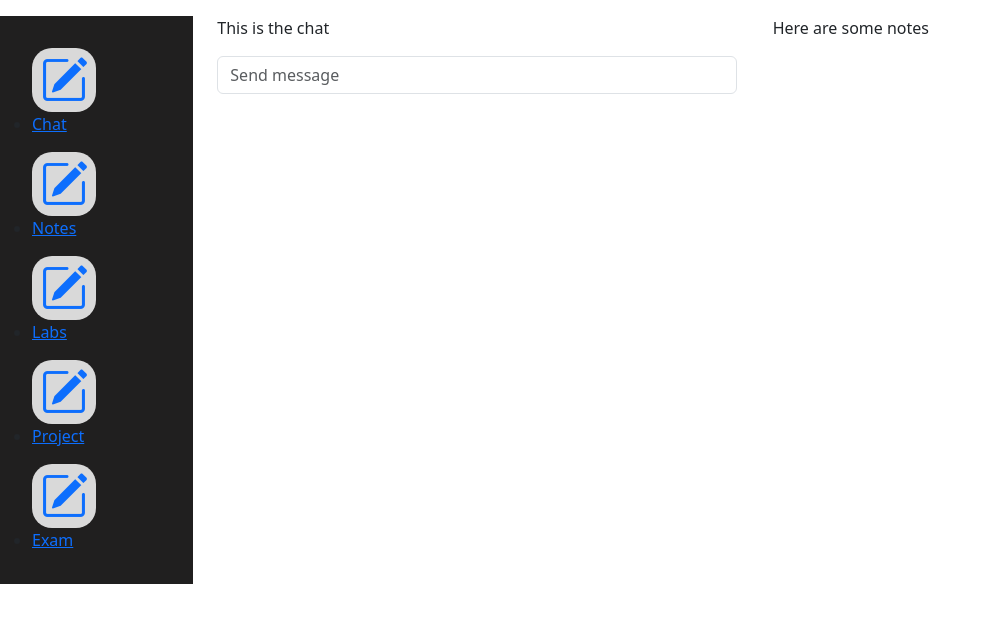
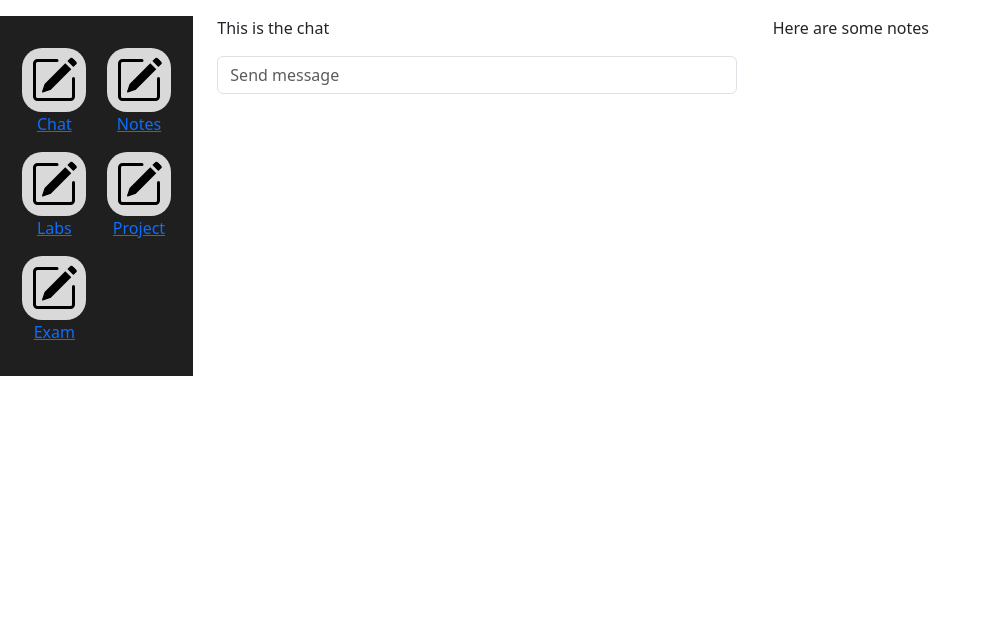
Before and after one commit to Agile-Web-Dev/UniNote, a Flask app: page /chatroom in a window 1280 px wide. Shown: the part 152-775 px from the top of the page, without its empty margins (0-991 px from the left). Run offline with Flask 3, Linux system fonts and the light colour scheme; some libraries are stand-ins or nearby versions.

Commit message:
Fix navbar from merge

```diff
--- a/app/static/css/chatroom.css
+++ b/app/static/css/chatroom.css
@@ -21,24 +21,11 @@
   align-items: center;
 }
 
-.nav-item-container {
-  position: relative;
-  padding: 2rem;
+.nav-item-image {
+  aspect-ratio: 1 / 1;
+  padding: 0.5rem;
   border-radius: 1.25rem;
   background: var(--app-grey-50);
-  width: 4rem;
-  height: 4rem;
-}
-
-.nav-item-image {
-  position: absolute;
-  line-height: 0;
-  text-align: center;
-  top: 50%;
-  left: 50%;
-  -ms-transform: translate(-50%, -50%);
-  transform: translate(-50%, -50%);
-  font-size: 3rem;
 }
 
 .side-container {
--- a/app/templates/components/sections/navbar.html
+++ b/app/templates/components/sections/navbar.html
@@ -1,11 +1,9 @@
 <nav class="nav-wrapper">
-  <ul class="nav-container overflow-hidden">
+  <ul class="nav-container nav nav-sidebar row">
     {% for nav_item in nav_items %}
-      <li class="nav-item-wrapper">
-        <a class="nav-item-container">
-          <i class="nav-item-image bi bi-pencil-square"></i>
-        </a>
-        <a class="nav-item-title">{{ nav_item }}</a>
+      <li class="nav-item-container">
+        <img width="64" height="64" alt="{{ nav_item }}" src={{ url_for('static', filename='assets/pencil-square.svg') }} class="nav-item-image" />
+        <a href="#" class="nav-item-title">{{ nav_item }}</a>
       </li>
     {% endfor %}
   </ul>
```
